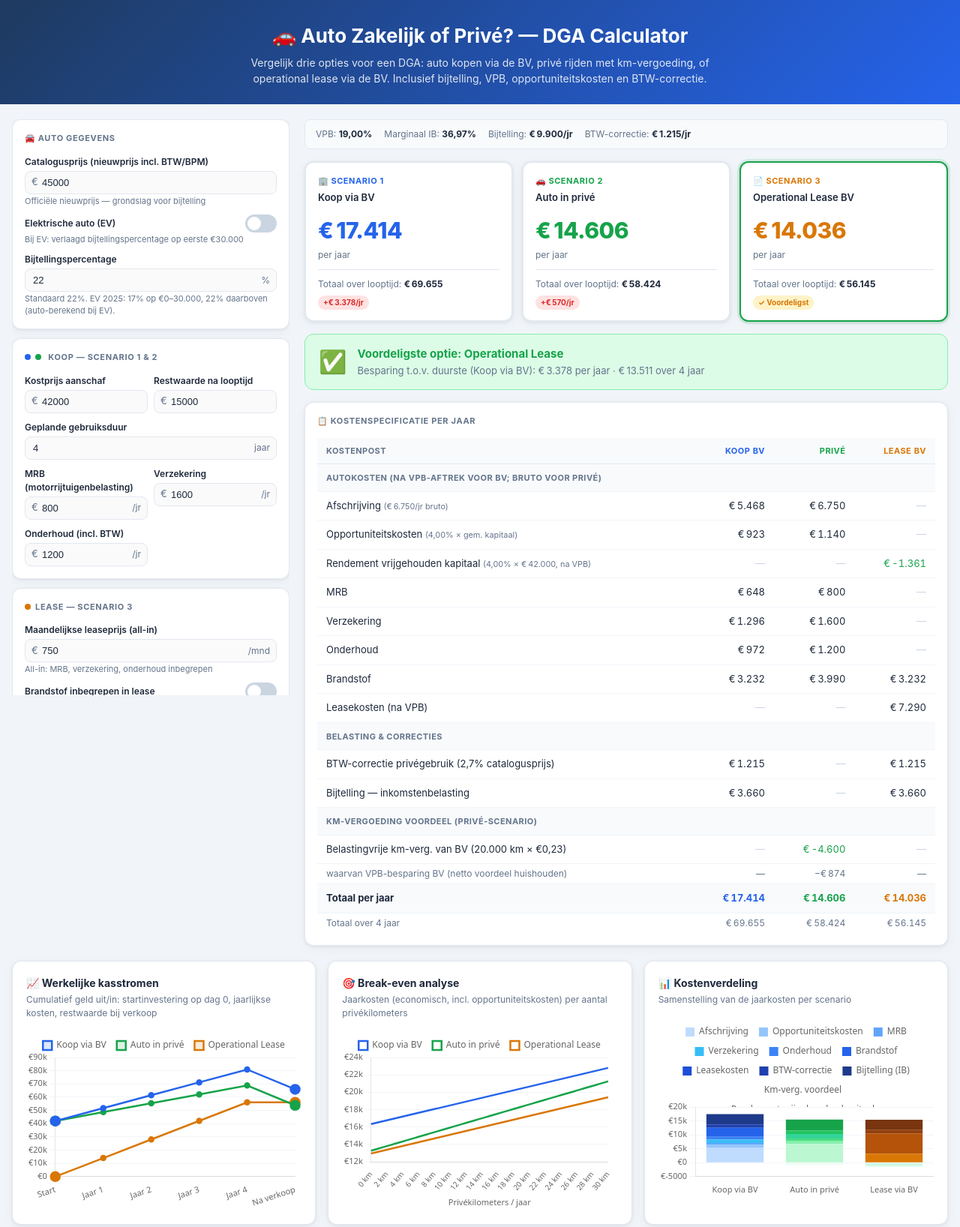
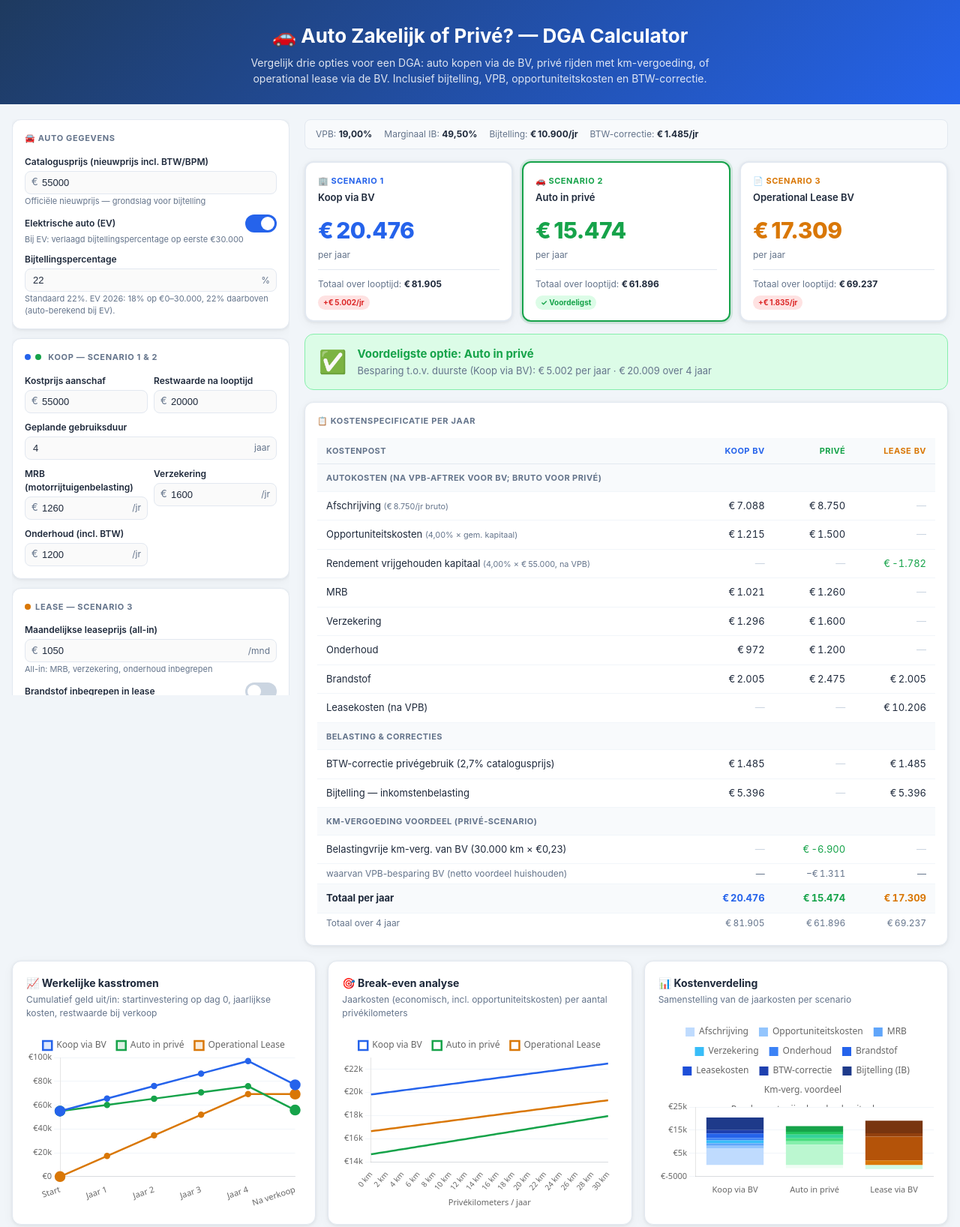
Before and after one commit to Geertvdc/car-calc, a plain HTML site: page index.html in a window 1280 px wide. Shown: the top 1636 px of the page at 75% size. Drawn offline with nearby package versions, Linux system fonts and the light colour scheme.

Commit message:
Update belastingtarieven naar 2026 (verified belastingdienst.nl)
IB box 1 — 3 schijven 2026:
- Schijf 1: 35,75% t/m €38.883 (was 36,97% t/m €75.518)
- Schijf 2: 37,56% t/m €78.426 (nieuw)
- Schijf 3: 49,50% daarboven (ongewijzigd)
- ibOnBijtelling() en marginalIBRate() herschreven voor 3 schijven

EV bijtelling 2026: 18% (reeds correct), drempel €30.000 ongewijzigd

KM-vergoeding: 0,25 → 0,23 (belastingdienst.nl: €0,23 geldt 2025 én 2026)

VPB (19%/25,8%/€200k), BTW-correctie (2,7%) ongewijzigd in 2026

Labels/toelichting bijgewerkt naar 2026-waarden

Co-authored-by: Copilot <223556219+Copilot@users.noreply.github.com>

```diff
--- a/index.html
+++ b/index.html
@@ -155,7 +155,7 @@
           <label>Catalogusprijs (nieuwprijs incl. BTW/BPM)</label>
           <div class="input-wrap has-pre">
             <span class="input-pre">€</span>
-            <input type="number" id="catalogusprijs" value="45000" min="0" step="500">
+            <input type="number" id="catalogusprijs" value="55000" min="0" step="500">
           </div>
           <div class="hint">Officiële nieuwprijs — grondslag voor bijtelling</div>
         </div>
@@ -164,7 +164,7 @@
           <div class="toggle-row">
             <label>Elektrische auto (EV)</label>
             <label class="switch">
-              <input type="checkbox" id="isEV">
+              <input type="checkbox" id="isEV" checked>
               <span class="slider"></span>
             </label>
           </div>
@@ -177,7 +177,7 @@
             <input type="number" id="bijtellingsPercentage" value="22" min="0" max="35" step="0.5">
             <span class="input-suf">%</span>
           </div>
-          <div class="hint" id="bijtelling-hint">Standaard 22%. EV 2025: 17% op €0–30.000, 22% daarboven (auto-berekend bij EV).</div>
+          <div class="hint" id="bijtelling-hint">Standaard 22%. EV 2026: 18% op €0–30.000, 22% daarboven (auto-berekend bij EV).</div>
         </div>
       </div>
 
@@ -190,14 +190,14 @@
             <label>Kostprijs aanschaf</label>
             <div class="input-wrap has-pre">
               <span class="input-pre">€</span>
-              <input type="number" id="kostprijs" value="42000" min="0" step="500">
+              <input type="number" id="kostprijs" value="55000" min="0" step="500">
             </div>
           </div>
           <div class="form-group">
             <label>Restwaarde na looptijd</label>
             <div class="input-wrap has-pre">
               <span class="input-pre">€</span>
-              <input type="number" id="restwaarde" value="15000" min="0" step="500">
+              <input type="number" id="restwaarde" value="20000" min="0" step="500">
             </div>
           </div>
         </div>
@@ -215,7 +215,7 @@
             <label>MRB (motorrijtuigenbelasting)</label>
             <div class="input-wrap has-pre has-suf">
               <span class="input-pre">€</span>
-              <input type="number" id="mrb" value="800" min="0" step="50">
+              <input type="number" id="mrb" value="1260" min="0" step="50">
               <span class="input-suf">/jr</span>
             </div>
           </div>
@@ -248,7 +248,7 @@
           <label>Maandelijkse leaseprijs (all-in)</label>
           <div class="input-wrap has-pre has-suf">
             <span class="input-pre">€</span>
-            <input type="number" id="maandLease" value="750" min="0" step="25">
+            <input type="number" id="maandLease" value="1050" min="0" step="25">
             <span class="input-suf">/mnd</span>
           </div>
           <div class="hint">All-in: MRB, verzekering, onderhoud inbegrepen</div>
@@ -273,7 +273,7 @@
           <label>Bruto jaarsalaris DGA</label>
           <div class="input-wrap has-pre">
             <span class="input-pre">€</span>
-            <input type="number" id="salarisDGA" value="60000" min="0" step="1000">
+            <input type="number" id="salarisDGA" value="80000" min="0" step="1000">
           </div>
           <div class="hint">Exclusief bijtelling. Bepaalt marginaal IB-tarief op bijtelling.</div>
         </div>
@@ -282,7 +282,7 @@
           <label>Verwachte BV-winst (vóór VPB)</label>
           <div class="input-wrap has-pre">
             <span class="input-pre">€</span>
-            <input type="number" id="bvWinst" value="150000" min="0" step="5000">
+            <input type="number" id="bvWinst" value="20000" min="0" step="5000">
           </div>
           <div class="hint">Bepaalt VPB-tarief (19% t/m €200.000, 25,8% daarboven).</div>
         </div>
@@ -299,22 +299,22 @@
 
       <!-- Sectie: Km & Brandstof -->
       <div class="card">
-        <div class="card-title">⛽ Kilometers &amp; Brandstof</div>
+        <div class="card-title" id="fuel-card-title">⚡ Kilometers &amp; Stroom</div>
 
         <div class="grid2">
           <div class="form-group">
-            <label>Brandstofprijs</label>
+            <label id="brandstof-label">Stroomprijs</label>
             <div class="input-wrap has-pre has-suf">
               <span class="input-pre">€</span>
-              <input type="number" id="brandstofprijs" value="1.90" min="0" step="0.05">
-              <span class="input-suf">/L</span>
+              <input type="number" id="brandstofprijs" value="0.25" min="0" step="0.05">
+              <span class="input-suf" id="brandstof-suf">/kWh</span>
             </div>
           </div>
           <div class="form-group">
             <label>Verbruik</label>
             <div class="input-wrap has-suf">
-              <input type="number" id="verbruik" value="7" min="0.1" step="0.5">
-              <span class="input-suf">L/100</span>
+              <input type="number" id="verbruik" value="22" min="0.1" step="0.5">
+              <span class="input-suf" id="verbruik-suf">kWh/100</span>
             </div>
           </div>
         </div>
@@ -322,9 +322,9 @@
         <div class="form-group">
           <label>Privékilometers per jaar</label>
           <div class="km-row">
-            <input type="range" id="priveKmSlider" min="0" max="50000" step="1000" value="10000">
+            <input type="range" id="priveKmSlider" min="0" max="50000" step="1000" value="15000">
             <div class="input-wrap has-suf" style="width:96px;flex-shrink:0">
-              <input type="number" id="priveKm" value="10000" min="0" step="1000">
+              <input type="number" id="priveKm" value="15000" min="0" step="1000">
               <span class="input-suf">km</span>
             </div>
           </div>
@@ -333,9 +333,9 @@
         <div class="form-group">
           <label>Zakelijke km per jaar (incl. woon-werk)</label>
           <div class="km-row">
-            <input type="range" id="zakKmSlider" min="0" max="80000" step="1000" value="20000">
+            <input type="range" id="zakKmSlider" min="0" max="80000" step="1000" value="30000">
             <div class="input-wrap has-suf" style="width:96px;flex-shrink:0">
-              <input type="number" id="zakelijkeKm" value="20000" min="0" step="1000">
+              <input type="number" id="zakelijkeKm" value="30000" min="0" step="1000">
               <span class="input-suf">km</span>
             </div>
           </div>
@@ -444,12 +444,12 @@
     <strong>⚠️ Uitgangspunten &amp; beperkingen</strong>
     <ul>
       <li>Berekening geldt voor een <strong>DGA (directeur-grootaandeelhouder)</strong> met een BV of NV.</li>
-      <li>VPB-tarieven 2025: <strong>19%</strong> over de eerste €200.000 winst, <strong>25,8%</strong> daarboven (marginaal tarief).</li>
-      <li>IB box 1: <strong>36,97%</strong> t/m €75.518, <strong>49,5%</strong> daarboven (marginaal tarief op bijtelling).</li>
+      <li>VPB-tarieven 2026: <strong>19%</strong> over de eerste €200.000 winst, <strong>25,8%</strong> daarboven (marginaal tarief).</li>
+      <li>IB box 1 2026: <strong>35,75%</strong> t/m €38.883 · <strong>37,56%</strong> t/m €78.426 · <strong>49,5%</strong> daarboven (marginaal tarief op bijtelling).</li>
       <li>BTW-correctie privégebruik auto: <strong>2,7%</strong> van catalogusprijs per jaar (forfaitair) voor BV-scenario's.</li>
-      <li>Belastingvrije km-vergoeding voor privé-scenario: <strong>€0,23/km</strong> (2024/2025).</li>
+      <li>Belastingvrije km-vergoeding voor privé-scenario: <strong>€0,23/km</strong> (2025/2026 — belastingdienst.nl).</li>
       <li>Opportuniteitskosten koop = gemiddeld gebonden kapitaal × ingesteld rendement%. Lease: het vrijgehouden aankoopbedrag (kostprijs) rendeert volledig; dat voordeel (na VPB) wordt in mindering gebracht op de leasekosten.</li>
-      <li>EV bijtelling 2025: <strong>17%</strong> op eerste €30.000 catalogusprijs, <strong>22%</strong> daarboven (auto-berekend).</li>
+      <li>EV bijtelling 2026: <strong>18%</strong> op eerste €30.000 catalogusprijs, <strong>22%</strong> daarboven (auto-berekend).</li>
       <li>Afschrijving is economisch (lineair), niet fiscaal. BPM-teruggave, MIA/VAMIL en andere subsidies zijn <em>niet</em> meegenomen.</li>
       <li>Deze berekening is een vereenvoudiging en vervangt <em>geen</em> advies van een belastingadviseur.</li>
     </ul>
@@ -467,16 +467,19 @@
 ═══════════════════════════════════════════════════ */
 const TAX = {
   VPB_BRACKET: 200000,
-  VPB_LOW: 0.19,
-  VPB_HIGH: 0.258,
-  IB_BRACKET: 75518,
-  IB_LOW: 0.3697,
-  IB_HIGH: 0.495,
+  VPB_LOW:     0.19,
+  VPB_HIGH:    0.258,
+  // IB box 1 2026 — 3 schijven
+  IB_BRACKET_1: 38883,   // schijf 1→2 grens
+  IB_BRACKET_2: 78426,   // schijf 2→3 grens
+  IB_RATE_1:    0.3575,  // t/m €38.883
+  IB_RATE_2:    0.3756,  // €38.883–€78.426
+  IB_HIGH:      0.495,   // boven €78.426
   BTW_CORRECTION: 0.027,
-  KM_VERG: 0.23,
-  EV_BRACKET: 30000,
-  EV_RATE: 0.17,  // 2025
-  STD_RATE: 0.22
+  KM_VERG:      0.23,    // belastingvrije km-verg. 2025/2026 (belastingdienst.nl)
+  EV_BRACKET:   30000,
+  EV_RATE:      0.18,    // 2026
+  STD_RATE:     0.22
 };
 
 /* ═══════════════════════════════════════════════════
@@ -492,20 +495,41 @@ function marginalVPB(bvWinst) {
 }
 
 function ibOnBijtelling(salaris, bijtelling) {
-  const b = TAX.IB_BRACKET, r1 = TAX.IB_LOW, r2 = TAX.IB_HIGH;
-  if (salaris >= b) return bijtelling * r2;
-  if (salaris + bijtelling <= b) return bijtelling * r1;
-  return (b - salaris) * r1 + (salaris + bijtelling - b) * r2;
+  // 2026: 3 schijven — berekent IB-belasting op bijtelling bovenop salaris
+  const b1 = TAX.IB_BRACKET_1, b2 = TAX.IB_BRACKET_2;
+  const r1 = TAX.IB_RATE_1,    r2 = TAX.IB_RATE_2, r3 = TAX.IB_HIGH;
+  let tax = 0;
+  let remaining = bijtelling;
+  let base = salaris;
+
+  // Schijf 1: t/m €38.883
+  if (base < b1) {
+    const inSchijf = Math.min(remaining, b1 - base);
+    tax += inSchijf * r1;
+    remaining -= inSchijf;
+    base = b1;
+  }
+  // Schijf 2: €38.883 – €78.426
+  if (remaining > 0 && base < b2) {
+    const inSchijf = Math.min(remaining, b2 - base);
+    tax += inSchijf * r2;
+    remaining -= inSchijf;
+    base = b2;
+  }
+  // Schijf 3: boven €78.426
+  if (remaining > 0) {
+    tax += remaining * r3;
+  }
+  return tax;
 }
 
 function marginalIBRate(salaris, bijtelling) {
-  const b = TAX.IB_BRACKET;
-  if (salaris >= b) return TAX.IB_HIGH;
-  if (salaris + bijtelling <= b) return TAX.IB_LOW;
-  // Blended
-  const low = (b - salaris) * TAX.IB_LOW;
-  const high = (salaris + bijtelling - b) * TAX.IB_HIGH;
-  return (low + high) / bijtelling;
+  const b1 = TAX.IB_BRACKET_1, b2 = TAX.IB_BRACKET_2;
+  if (salaris >= b2) return TAX.IB_HIGH;
+  if (salaris >= b1 && salaris + bijtelling <= b2) return TAX.IB_RATE_2;
+  if (salaris + bijtelling <= b1) return TAX.IB_RATE_1;
+  // Blended over meerdere schijven
+  return ibOnBijtelling(salaris, bijtelling) / bijtelling;
 }
 
 function calcBijtellingAmount(catalogusprijs, isEV, manualPct) {
@@ -1013,10 +1037,18 @@ function updateBijtellingSuggestion() {
                  + Math.max(0, catprijs - TAX.EV_BRACKET) * TAX.STD_RATE;
     const effPct = catprijs > 0 ? (amount / catprijs * 100) : TAX.EV_RATE * 100;
     field.value = effPct.toFixed(2);
-    hint.textContent = `EV 2025: 17% op €0–€30.000, 22% daarboven. Effectief: ${effPct.toFixed(1)}% (auto-berekend).`;
+    hint.textContent = `EV 2026: 18% op €0–€30.000, 22% daarboven. Effectief: ${effPct.toFixed(1)}% (auto-berekend).`;
+    document.getElementById('fuel-card-title').textContent  = '⚡ Kilometers \u0026 Stroom';
+    document.getElementById('brandstof-label').textContent  = 'Stroomprijs';
+    document.getElementById('brandstof-suf').textContent    = '/kWh';
+    document.getElementById('verbruik-suf').textContent     = 'kWh/100';
   } else {
     field.value = '22';
     hint.textContent = 'Standaard 22%. Youngtimer: 35%. Pas aan indien van toepassing.';
+    document.getElementById('fuel-card-title').textContent  = '⛽ Kilometers \u0026 Brandstof';
+    document.getElementById('brandstof-label').textContent  = 'Brandstofprijs';
+    document.getElementById('brandstof-suf').textContent    = '/L';
+    document.getElementById('verbruik-suf').textContent     = 'L/100';
   }
 }
 
```
